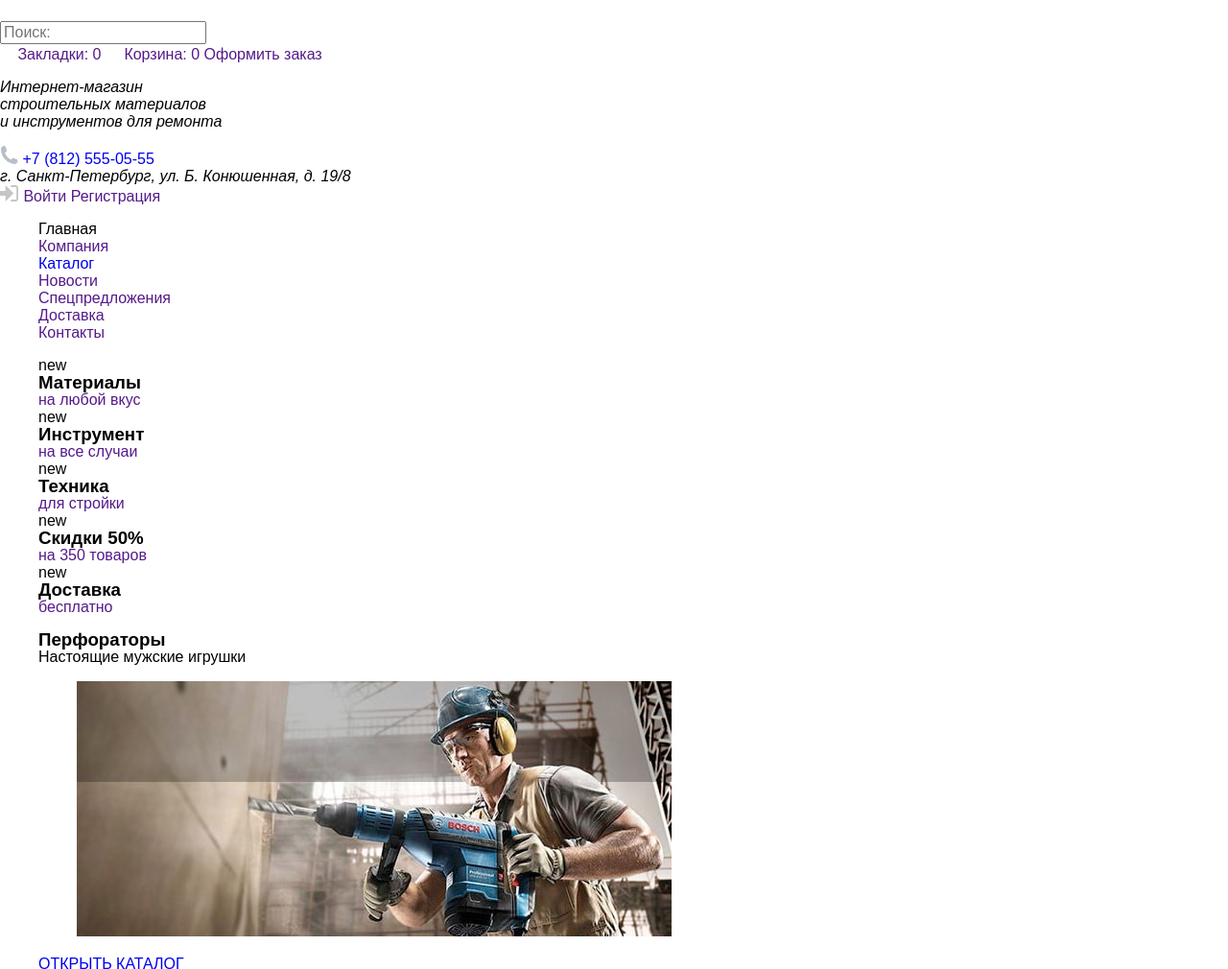
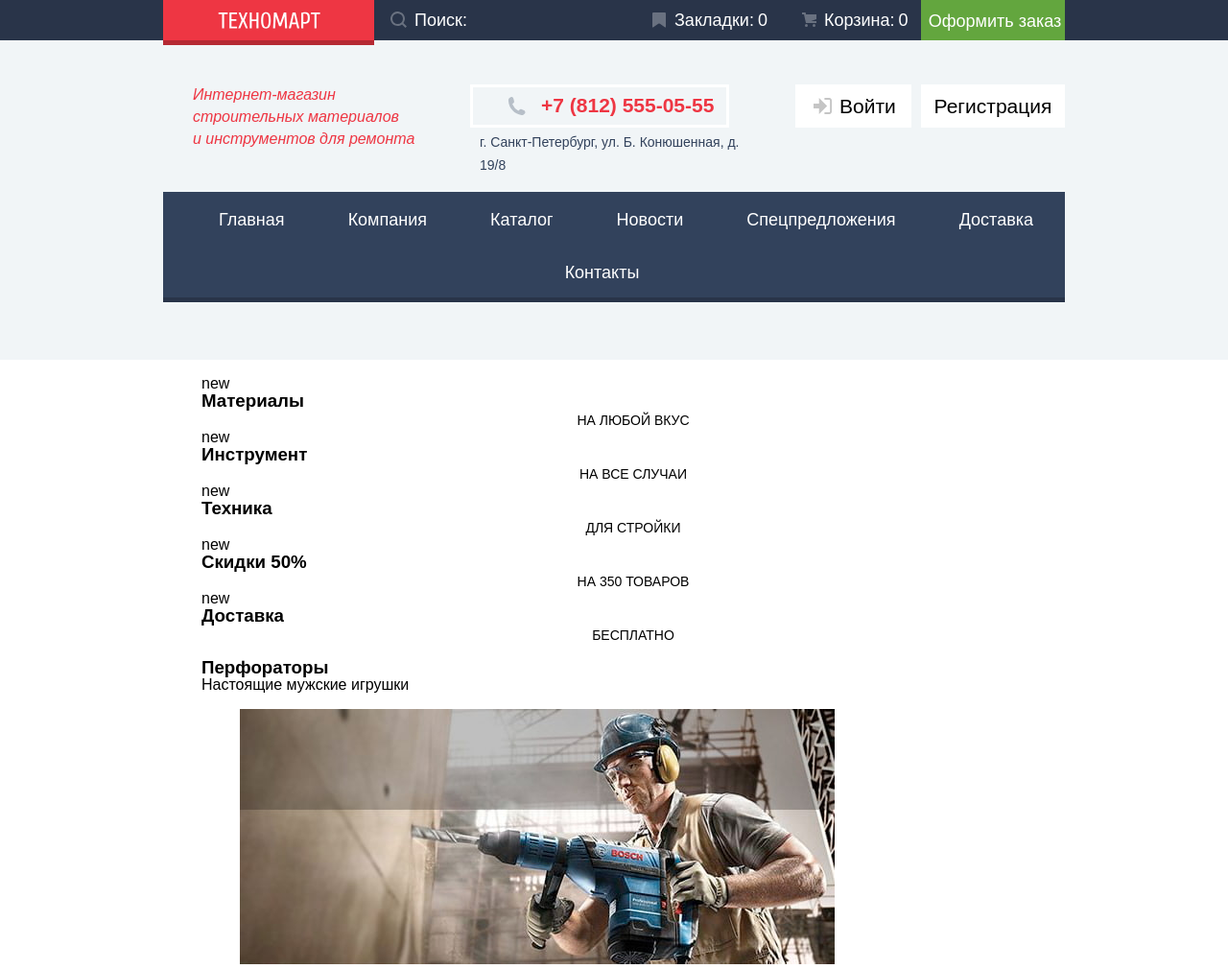
Before and after one commit to vrnvgasu/web-document-markup, a website: page source/index.html in a window 1280 px wide. Shown: the top 1010 px of the page at 96% size. Drawn offline with nearby package versions, Linux system fonts and the light colour scheme; files that its build step writes are made by us from their sources; a web font is replaced by a local one.

Commit message:
menu on index

```diff
--- a/source/index.html
+++ b/source/index.html
@@ -7,66 +7,68 @@
     <link href="css/normalize.css" rel="stylesheet">
     <link href="css/style.min.css" rel="stylesheet">
   </head>
-  <body class="page-body">
+  <body class="page__body">
   <header class="main-header">
-    <nav class="main-navigation">
-      <div class="main-header-panel">
-        <div class="main-header-panel-wrapper container">
-          <a class="main-header-logo"><img src="img/logo-technomart.svg" width="107" height="17" alt="Логотип ТЕХНОМАРТ"></a>
+    <nav class="navigation">
+      <div class="navigation-panel">
+        <div class="navigation-panel__wrapper container">
+          <a class="navigation-panel__logo">
+            <img src="img/logo-technomart.svg" width="107" height="17" alt="Логотип ТЕХНОМАРТ">
+          </a>
           <form>
-            <label class="main-header-search">
+            <label class="navigation-panel__search">
               <span class="visually-hidden">Поиск</span>
-              <input type="search" class="search" placeholder="Поиск:">
+              <input class="navigation-panel__search-input" type="search" placeholder="Поиск:">
               <svg aria-hidden="true" focusable="false" width="17" height="17" fill="none" xmlns="http://www.w3.org/2000/svg"><path fill-rule="evenodd" clip-rule="evenodd" d="M13.46 12.04L17 15.6 15.59 17l-3.55-3.54a7.5 7.5 0 111.41-1.41zM7.5 2a5.5 5.5 0 10.01 11.01A5.5 5.5 0 007.5 2z" fill="#fff" opacity=".3"/></svg>
             </label>
           </form>
-          <div class="utility-panel">
-            <a href="" class="bookmark utility-panel-button">
+          <div class="navigation-panel__utility utility-panel">
+            <a href="" class="utility-panel__item utility-panel__item--bookmark">
               <svg aria-hidden="true" focusable="false" width="14" height="16" fill="none" xmlns="http://www.w3.org/2000/svg"><path d="M14 15c0 .55-.37.74-.82.43l-5.36-3.77a1.54 1.54 0 00-1.64 0L.82 15.43c-.45.31-.82.12-.82-.43V1a1 1 0 011-1h12a1 1 0 011 1v14z" fill="#fff"  opacity=".3"/></svg>
               Закладки: <output>0</output>
             </a>
-            <a href="" class="basket utility-panel-button">
+            <a href="" class="utility-panel__item utility-panel__item--basket">
               <svg aria-hidden="true" focusable="false" width="15" height="15" fill="none" xmlns="http://www.w3.org/2000/svg"><g opacity=".3" fill="#fff"><path d="M4.5 15a1.5 1.5 0 100-3 1.5 1.5 0 000 3zM12.5 15a1.5 1.5 0 100-3 1.5 1.5 0 000 3zM15 2H4.07l-.42-2H0v2h2.03l1.99 9H15V9H9.44L15 6.95V2z"/></g></svg>
               Корзина: <output>0</output>
             </a>
-            <a href="" class="button make-order">Оформить заказ</a>
+            <a href="" class="button utility-panel__button">Оформить заказ</a>
           </div>
         </div>
       </div>
-      <div class="info-panel container">
-        <section class="main-header-contacts">
+      <div class="navigation-info container">
+        <section class="navigation-info__contacts main-contacts">
           <h2 class="visually-hidden">Контакты</h2>
           <p>
-            <i class="main-header-about">Интернет-магазин<br>
+            <i class="main-contacts__about">Интернет-магазин<br>
               строительных материалов<br>
               и инструментов для ремонта</i>
           </p>
-          <div class="header-contacts">
-              <a href="tel:+78125550555" class="header-phone" aria-label="Телефон для связи">
+          <div class="main-contacts__info">
+              <a href="tel:+78125550555" class="main-contacts__phone" aria-label="Телефон для связи">
                 <svg aria-hidden="true" focusable="false" width="19" height="19" fill="none" xmlns="http://www.w3.org/2000/svg"><path d="M15.57 18.98h-.94a14.53 14.53 0 01-9.36-4.86 16.33 16.33 0 01-4.3-9.9V3.09c.09-.77.47-1.3.9-1.75C2.43.77 3.26.04 4 .02 4.56 0 5.5.4 5.88.92c.33.44.5 1.34.66 2 .15.67.5 1.64.4 2.29-.14 1-1.48 1.43-1.87 2.17a14.03 14.03 0 006.29 7.03c.71-.4 1.35-1.57 2.33-1.6.36 0 .82.18 1.19.29.4.12.74.27 1.1.4.6.23 1.65.53 2 1.03.37.51.57 1.35.5 1.88-.17 1.04-1.89 2.2-2.9 2.57z" fill="#B7BFC8"/></svg>
                 +7 (812) 555-05-55
               </a>
-            <address class="header-address">
+            <address class="main-contacts__address">
               г. Санкт-Петербург, ул. Б. Конюшенная, д. 19/8
             </address>
           </div>
         </section>
-        <div class="header-authorization">
-          <a href="" class="button login-button">
+        <div class="authorization">
+          <a href="" class="button authorization__button authorization__button--login">
             <svg aria-hidden="true" focusable="false" width="20" height="17" fill="none" xmlns="http://www.w3.org/2000/svg"><path d="M14.17 8.5L5.7 0v6H0v5h5.71v6l8.46-8.5z" fill="#C5C5C5"/><path d="M16.18 15.01h-4.79V17h4.79c2.07 0 2.86-1.81 2.88-3.03V3.03C19.04 1.8 18.26 0 16.18 0h-4.79v1.99h4.79c.8 0 .94.68.96 1.06v10.9c-.02.38-.16 1.06-.96 1.06z" fill="#C5C5C5"/></svg>
             Войти
           </a>
-          <a href="" class="button registration-button">Регистрация</a>
+          <a href="" class="button authorization__button authorization__button--registration">Регистрация</a>
         </div>
       </div>
-      <ul class="site-navigation-list container">
-        <li class="site-navigation-item"><a>Главная</a></li>
-        <li class="site-navigation-item"><a href="">Компания</a></li>
-        <li class="site-navigation-item"><a href="catalog.html">Каталог</a></li>
-        <li class="site-navigation-item"><a href="">Новости</a></li>
-        <li class="site-navigation-item"><a href="">Спецпредложения</a></li>
-        <li class="site-navigation-item"><a href="">Доставка</a></li>
-        <li class="site-navigation-item"><a href="">Контакты</a></li>
+      <ul class="navigation__list container">
+        <li class="navigation__item"><a>Главная</a></li>
+        <li class="navigation__item"><a href="">Компания</a></li>
+        <li class="navigation__item"><a href="catalog.html">Каталог</a></li>
+        <li class="navigation__item"><a href="">Новости</a></li>
+        <li class="navigation__item"><a href="">Спецпредложения</a></li>
+        <li class="navigation__item"><a href="">Доставка</a></li>
+        <li class="navigation__item"><a href="">Контакты</a></li>
       </ul>
     </nav>
   </header>
--- /dev/null
+++ b/source/sass/blocks/authorization.scss
@@ -0,0 +1,48 @@
+.authorization {
+  display: flex;
+  justify-content: flex-end;
+
+  a {
+    &:hover {
+      color: $basic-red;
+    }
+
+    &:active {
+      color: $basic-greylight;
+    }
+  }
+
+  &__button {
+    font-size: 21px;
+    line-height: 21px;
+    color: $black;
+    height: 45px;
+    background-color: $white;
+    text-transform: capitalize;
+    margin-top: 46px;
+    padding-top: 0;
+
+    &--registration {
+      width: 150px;
+    }
+
+    &--login {
+      width: 121px;
+      margin-right: 10px;
+      justify-content: flex-start;
+
+      &:hover path {
+        fill: $basic-grey;
+      }
+
+      &:active path {
+        fill: $basic-greylight;
+      }
+
+      svg {
+        margin-left: 19px;
+        margin-right: 7px;
+      }
+    }
+  }
+}
--- /dev/null
+++ b/source/sass/blocks/main-contacts.scss
@@ -0,0 +1,56 @@
+.main-contacts {
+  display: grid;
+  grid-template-columns: 1fr 1fr;
+  min-height: 158px;
+  gap: 20px;
+
+  p {
+    display: flex;
+    flex-direction: column;
+    justify-content: center;
+    align-items: flex-start;
+  }
+
+  &__about {
+    margin-left: 31px;
+    font-style: italic;
+    font-size: 16px;
+    line-height: 23px;
+    color: $basic-red;
+  }
+
+  &__info {
+    display: flex;
+    flex-direction: column;
+  }
+
+  &__phone {
+    font-weight: bold;
+    font-size: 21px;
+    line-height: 30px;
+    color: $basic-red;
+    border: 3px solid $white;
+    box-sizing: border-box;
+    width: 270px;
+    height: 45px;
+    display: flex;
+    justify-content: flex-start;
+    align-items: center;
+    margin-top: 46px;
+    padding-bottom: 1px;
+
+    svg {
+      margin-left: 36px;
+      margin-right: 16px;
+    }
+  }
+
+  &__address {
+    font-size: 14px;
+    line-height: 24px;
+    font-style: normal;
+    color: $basic-grey-dark;
+    margin-top: 3px;
+    margin-left: 10px;
+  }
+}
--- /dev/null
+++ b/source/sass/blocks/navigation-info.scss
@@ -0,0 +1,5 @@
+.navigation-info {
+  display: grid;
+  grid-template-columns: 2fr 300px;
+  gap: 20px;
+}
--- /dev/null
+++ b/source/sass/blocks/navigation-panel.scss
@@ -0,0 +1,84 @@
+.navigation-panel {
+  font-size: 18px;
+  line-height: 24px;
+  background-color: $header-panel;
+  color: $white;
+
+  a {
+    color: $white;
+    height: 42px;
+  }
+
+  &__wrapper {
+    display: flex;
+    height: 42px;
+    justify-content: space-around;
+  }
+
+  &__logo {
+    img {
+      background-color: $basic-red;
+      padding: 12px 56px 17px 57px;
+      box-shadow: inset 0px -5px 0px $black-light;
+
+      &:active {
+        background-color: $error;
+      }
+    }
+  }
+
+  &__search {
+    background-color: $header-panel;
+    display: grid;
+    grid-template-rows: 1fr;
+
+    &:hover path {
+      fill: $white;
+      opacity: 1;
+    }
+
+    svg {
+      grid-column: 1 / -1;
+      grid-row: 1 / -1;
+      order: 1;
+      margin-top: 12px;
+      margin-left: 17px;
+    }
+  }
+
+  &__search-input {
+    color: $white;
+    width: 270px;
+    height: 42px;
+    border: none;
+    grid-column: 1 / -1;
+    grid-row: 1 / -1;
+    padding-left: 42px;
+    outline: none;
+    background-color: $header-panel;
+
+    &:focus {
+      color: $black;
+      background-color: $white;
+
+      &::placeholder {
+        color: $black;
+      }
+    }
+
+    &::placeholder {
+      color: $white;
+      opacity: 1;
+    }
+
+    &:focus ~ svg path {
+      fill: $basic-red;
+      opacity: 1;
+    }
+
+    &:active ~ svg path {
+      fill: $basic-red;
+      opacity: 1;
+    }
+  }
+}
--- /dev/null
+++ b/source/sass/blocks/navigation.scss
@@ -0,0 +1,55 @@
+.navigation {
+  background-color: $basic-background;
+  padding-bottom: 60px;
+
+  &__list {
+    background-color: $basic-grey-dark;
+    padding: 0;
+    margin: 0 auto;
+    display: flex;
+    flex-wrap: wrap;
+    justify-content: space-between;
+    box-shadow: 0 5px 0 $header-panel;
+    margin-bottom: 5px;
+
+    a {
+      font-size: 18px;
+      line-height: 24px;
+      color: $white;
+      width: 100%;
+      height: 100%;
+      display: flex;
+      justify-content: center;
+      align-items: center;
+      padding-top: 1px;
+      padding-left: 28px;
+      padding-right: 28px;
+
+      &:hover {
+        background-color: $header-panel;
+      }
+
+      &:active {
+        background-color: $nav-background-active;
+        color: $color-trancend;
+      }
+    }
+  }
+
+  &__item {
+    flex-grow: 1;
+    display: flex;
+    min-height: 55px;
+
+    &:first-child a {
+      padding-left: 53px;
+    }
+
+    &:last-child a {
+      padding-right: 53px;
+    }
+  }
+  //&__panel a, &__panel button, .utility-panel {
+  //  height: 42px;
+  //}
+}
--- /dev/null
+++ b/source/sass/blocks/page.scss
@@ -0,0 +1,10 @@
+.page {
+  height: 100%;
+
+  &--body {
+    min-height: 100%;
+    display: grid;
+    grid-template-rows: min-content 1fr min-content;
+    align-content: start;
+  }
+}
--- /dev/null
+++ b/source/sass/blocks/utility-panel.scss
@@ -0,0 +1,74 @@
+.utility-panel {
+  width: 450px;
+  display: flex;
+  justify-content: flex-end;
+  height: 42px;
+
+  &__item {
+    width: 150px;
+    display: flex;
+    align-items: center;
+
+    &:active {
+      background-color: $header-panel-click;
+      color: $color-trancend;
+    }
+
+    output {
+      margin-right: auto;
+      margin-left: 4px;
+    }
+
+    &:hover {
+      path, g {
+        fill: $white;
+        opacity: 1;
+        z-index: 10;
+      }
+    }
+
+    &--bookmark {
+      flex-grow: 1;
+
+      svg {
+        margin-left: 20px;
+        margin-right: 9px;
+      }
+
+      &:active path {
+        opacity: 0.3;
+      }
+    }
+
+    &--basket svg {
+      margin-left: 26px;
+      margin-right: 8px;
+      margin-bottom: 2px;
+
+      &:active g {
+        opacity: 0.3;
+      }
+    }
+  }
+
+  &__button {
+    line-height: 24px;
+    background-color: $basic-green;
+    color: $white;
+    border: none;
+    padding-bottom: 0;
+    padding-left: 4px;
+    width: 150px;
+    text-transform: none;
+    font-size: 18px;
+
+    &:hover {
+      background-color: $success;
+    }
+
+    &:active {
+      background-color: $basic-green;
+      color: $color-trancend;
+    }
+  }
+}
--- a/source/sass/common/global.scss
+++ b/source/sass/common/global.scss
@@ -38,8 +38,28 @@ h1, h2, h3 {
   border: 0;
   padding: 0;
   white-space: nowrap;
-  //-webkit-clip-path: inset(100%);
   clip-path: inset(100%);
   clip: rect(0 0 0 0);
   overflow: hidden;
 }
+
+.container {
+  width: 940px;
+  margin: 0 auto;
+  padding: 0;
+}
+
+.button {
+  font-size: 14px;
+  line-height: 18px;
+  color: var(--white);
+  background-color: var(--basic-red);
+  text-transform: uppercase;
+  display: flex;
+  justify-content: center;
+  align-items: center;
+  border: none;
+  outline-color: var(--black);
+  padding-top: 2px;
+  box-sizing: border-box;
+}
--- a/source/sass/style.scss
+++ b/source/sass/style.scss
@@ -1,3 +1,10 @@
-@import "common/virables.scss";
-@import "common/normalize.scss";
-@import "common/global.scss";
+@import "common/virables";
+@import "common/normalize";
+@import "common/global";
+@import "blocks/page";
+@import "blocks/navigation";
+@import "blocks/navigation-panel";
+@import "blocks/utility-panel";
+@import "blocks/navigation-info";
+@import "blocks/main-contacts";
+@import "blocks/authorization";
```
Also changed, not shown: source/sass/blocks/main-header.scss (added).
